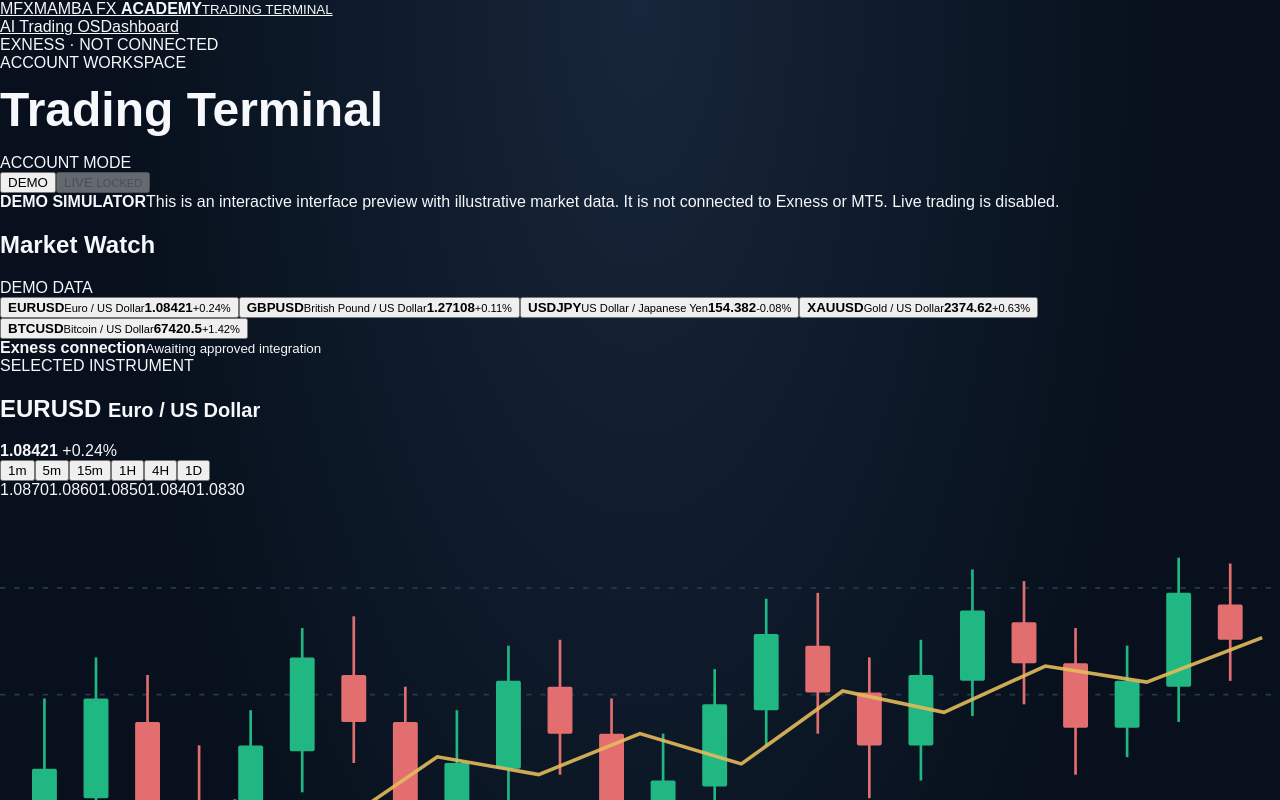
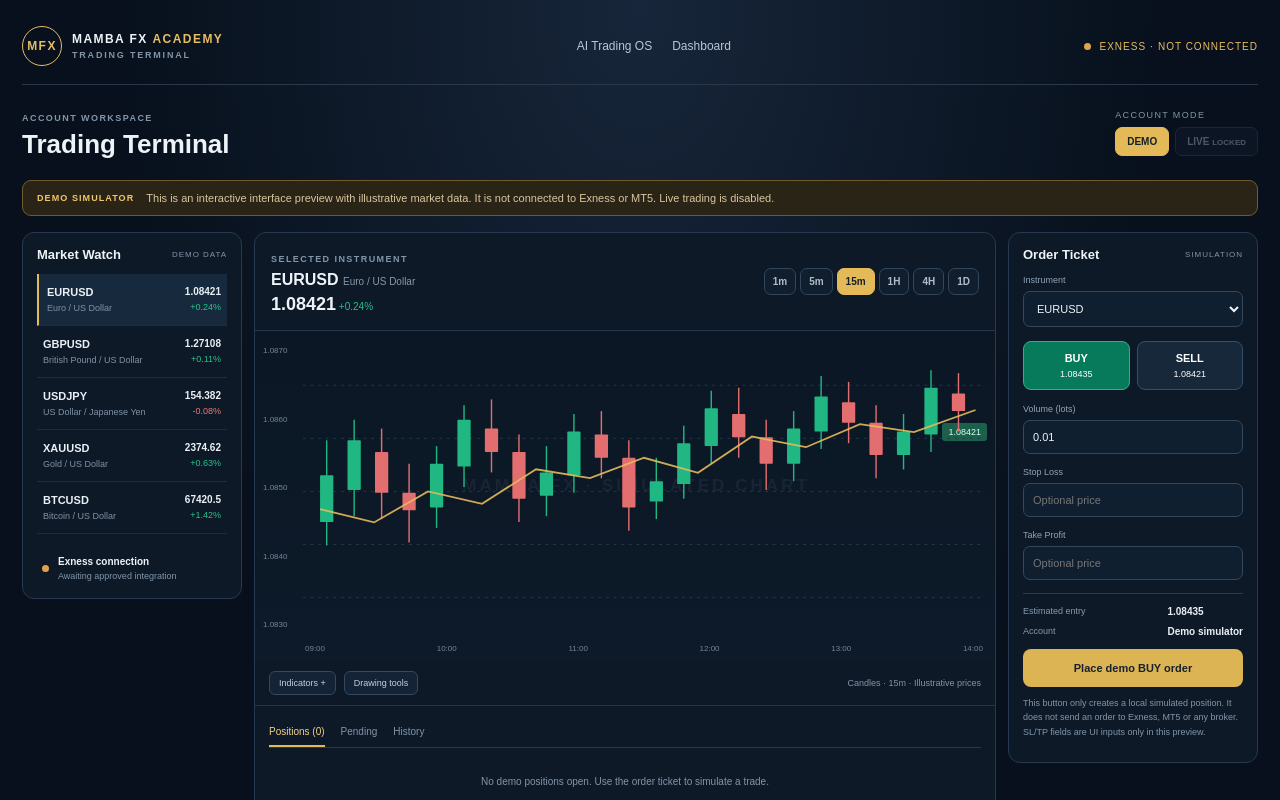
Before and after one commit to goodcyadesuyi-droid/Goodcy-website, a Next.js app in the folder authkit-app/: page /terminal in a window 1280 px wide. Shown: the top 800 px of the page. Built offline with nearby package versions, Linux system fonts and the light colour scheme; what @workos-inc/authkit-nextjs would draw is missing.

Commit message:
Style Mamba FX trading terminal preview

```diff
--- a/authkit-app/app/globals.css
+++ b/authkit-app/app/globals.css
@@ -92,3 +92,64 @@
 .os-primary{background:#f4bd50;color:#101827}
 .os-secondary{border:1px solid #53647a;color:#e9d29b}
 @media(max-width:650px){.os-shell{padding:16px}.os-grid{grid-template-columns:1fr}.os-wide{grid-column:auto}.os-hero{padding:38px 0 26px}.os-topbar{align-items:flex-start}}
+
+
+/* Mamba FX Trading Terminal preview */
+.terminal-shell{width:min(1600px,100%);margin:0 auto;padding:18px 22px 34px;color:#edf3f7}
+.terminal-header{display:flex;align-items:center;justify-content:space-between;gap:18px;padding:8px 0 18px;border-bottom:1px solid #29394b}
+.terminal-brand{display:flex;align-items:center;gap:10px;text-decoration:none;font-size:12px;font-weight:900;letter-spacing:.12em}
+.terminal-brand b{color:#e7bd64}.terminal-brand small{display:block;color:#8394a7;font-size:9px;letter-spacing:.2em;margin-top:4px}
+.terminal-mark{width:40px;height:40px;border:1px solid #e7bd64;border-radius:50%;display:grid;place-items:center;color:#e7bd64;font-size:12px}
+.terminal-header-links{display:flex;gap:20px}.terminal-header-links a{font-size:12px;color:#b9c7d6;text-decoration:none}
+.terminal-mode{font-size:10px;color:#e7bd64;letter-spacing:.1em;display:flex;align-items:center;gap:8px}
+.terminal-dot{width:7px;height:7px;background:#e0a34a;border-radius:50%;display:inline-block}
+.terminal-toolbar{display:flex;justify-content:space-between;align-items:center;gap:18px;padding:22px 0}
+.terminal-toolbar h1{font-size:26px;margin:5px 0 0}.terminal-eyebrow{font-size:9px;letter-spacing:.16em;color:#8295a9;font-weight:800}
+.terminal-account>span{display:block;color:#8295a9;font-size:9px;letter-spacing:.15em;margin-bottom:7px}.terminal-account>div{display:flex;gap:6px}
+.terminal-account button,.terminal-timeframes button{border:1px solid #33475c;background:#111e2d;color:#aebdcb;padding:8px 11px;border-radius:7px;font-size:10px;font-weight:800}
+.terminal-account button.active,.terminal-timeframes button.active{background:#e4b957;color:#14202b;border-color:#e4b957}
+.terminal-account button:disabled{opacity:.42;cursor:not-allowed}.terminal-account button small{font-size:8px}
+.terminal-warning{display:flex;align-items:center;gap:12px;padding:11px 14px;background:#2a2417;border:1px solid #715a2e;border-radius:9px;color:#d8c79e;font-size:11px;margin-bottom:16px}
+.terminal-warning strong{color:#f0c66a;white-space:nowrap;font-size:9px;letter-spacing:.12em}
+.terminal-layout{display:grid;grid-template-columns:220px minmax(0,1fr) 250px;gap:12px;align-items:start}
+.terminal-watchlist,.terminal-main,.terminal-ticket{background:#0d1927;border:1px solid #26394e;border-radius:12px;min-width:0}
+.terminal-watchlist,.terminal-ticket{padding:14px}
+.terminal-panel-title{display:flex;justify-content:space-between;align-items:center;margin-bottom:12px}.terminal-panel-title h2{font-size:13px;margin:0}.terminal-panel-title>span{font-size:8px;color:#8295a9;letter-spacing:.12em}
+.market-row{width:100%;display:flex;justify-content:space-between;gap:8px;text-align:left;padding:12px 6px;border:0;border-bottom:1px solid #1d2d40;background:transparent;color:#eaf0f5;cursor:pointer}
+.market-row.selected{background:#172a3d;border-left:2px solid #e4b957;padding-left:8px}
+.market-row span:first-child{min-width:0}.market-row b,.market-row small{display:block}.market-row b{font-size:11px}.market-row small{font-size:9px;color:#8192a5;margin-top:5px;white-space:normal}
+.market-quote{text-align:right;white-space:nowrap}.market-quote b{font-size:10px}.market-quote small{font-size:9px}
+.positive{color:#27c28b!important}.negative{color:#ef7779!important}
+.terminal-connection{display:flex;align-items:center;gap:9px;padding:12px 5px 3px;margin-top:10px}.terminal-connection b,.terminal-connection small{display:block}.terminal-connection b{font-size:10px}.terminal-connection small{font-size:9px;color:#8295a9;margin-top:4px}
+.terminal-chart-head{display:flex;align-items:center;justify-content:space-between;gap:12px;padding:15px 16px;border-bottom:1px solid #23364a}
+.terminal-chart-head h2{font-size:16px;margin:5px 0}.terminal-chart-head h2 small{font-size:10px;color:#8798aa;font-weight:400}.terminal-chart-head strong{font-size:18px}.terminal-chart-head .positive{font-size:10px}
+.terminal-timeframes{display:flex;gap:4px;flex-wrap:wrap;justify-content:flex-end}.terminal-timeframes button{padding:7px 8px}
+.terminal-chart{height:330px;position:relative;padding:10px 10px 28px 48px;overflow:hidden;background:linear-gradient(180deg,#0b1724,#0d1a29)}
+.terminal-chart svg{width:100%;height:100%;position:relative;z-index:1}
+.chart-grid{position:absolute;left:8px;top:15px;bottom:32px;display:flex;flex-direction:column;justify-content:space-between;color:#72869b;font-size:8px}
+.chart-watermark{position:absolute;left:28%;top:44%;font-size:17px;letter-spacing:.18em;color:#8da1b6;opacity:.09;font-weight:900;pointer-events:none}
+.chart-current-price{position:absolute;right:8px;top:28%;font-size:9px;background:#1a604a;color:#d8fff1;padding:4px 6px;border-radius:3px}
+.chart-bottom-labels{position:absolute;left:50px;right:12px;bottom:8px;display:flex;justify-content:space-between;color:#71849a;font-size:8px}
+.terminal-chart-tools{display:flex;align-items:center;gap:8px;padding:10px 14px;border-bottom:1px solid #23364a}
+.terminal-chart-tools button{border:1px solid #34495e;background:#142336;color:#c4d0dc;padding:6px 9px;border-radius:6px;font-size:9px}
+.terminal-chart-tools span{margin-left:auto;color:#8295a9;font-size:9px;text-align:right}
+.terminal-trades{padding:12px 14px;min-height:150px}
+.terminal-tabs{display:flex;gap:16px;border-bottom:1px solid #26394e}
+.terminal-tabs button{padding:8px 0;border:0;border-bottom:2px solid transparent;background:transparent;color:#8295a9;font-size:10px}
+.terminal-tabs button.active{border-color:#e4b957;color:#f2d18b}
+.terminal-empty{padding:28px 6px;text-align:center;color:#8295a9;font-size:10px}
+.position-table{overflow-x:auto}.position-row{display:grid;grid-template-columns:1.1fr .7fr .7fr 1fr .8fr;gap:8px;align-items:center;padding:10px 4px;border-bottom:1px solid #1e3044;font-size:9px;min-width:420px}
+.position-head{color:#8193a7;font-size:8px}.position-row button{background:#26384b;border:1px solid #42566b;border-radius:5px;color:#f1c977;padding:6px;font-size:8px}
+.terminal-ticket label{display:block;color:#91a3b7;font-size:9px;margin:13px 0}.terminal-ticket input,.terminal-ticket select{display:block;width:100%;margin-top:6px;padding:10px 9px;border:1px solid #33485d;border-radius:7px;background:#101f30;color:#edf3f7;font-size:11px;outline:none}
+.ticket-side{display:grid;grid-template-columns:1fr 1fr;gap:7px;margin:14px 0}
+.ticket-side button{border:1px solid #35516a;border-radius:8px;padding:10px 6px;color:white;font-size:11px;font-weight:900;background:#17283a}
+.ticket-side button small{display:block;font-size:9px;margin-top:5px;font-weight:500}
+.ticket-side .buy.active{background:#087a5c;border-color:#21b889}.ticket-side .sell.active{background:#a63f4a;border-color:#e06c76}
+.ticket-summary{display:grid;grid-template-columns:1fr auto;gap:9px;padding:12px 0;border-top:1px solid #293b4e;color:#8799ac;font-size:9px}
+.ticket-summary b{color:#e9eff5;font-size:10px}
+.ticket-submit{width:100%;border:0;border-radius:8px;padding:13px;background:#dcb454;color:#18212a;font-size:11px;font-weight:900;cursor:pointer}
+.ticket-disclaimer{font-size:9px;line-height:1.6;color:#8295a9}
+.terminal-notice{margin-top:13px;padding:12px 14px;border:1px solid #34475b;border-radius:8px;background:#101f30;color:#c4d0dc;font-size:10px}
+.terminal-footer{padding:20px 0;color:#74869a;font-size:9px;text-align:center}
+@media(max-width:1100px){.terminal-layout{grid-template-columns:190px minmax(0,1fr)}.terminal-ticket{grid-column:1/-1;display:grid;grid-template-columns:repeat(2,minmax(0,1fr));gap:0 14px}.terminal-ticket .terminal-panel-title,.terminal-ticket .ticket-side,.terminal-ticket .ticket-summary,.terminal-ticket .ticket-submit,.terminal-ticket .ticket-disclaimer{grid-column:1/-1}}
+@media(max-width:700px){.terminal-shell{padding:12px}.terminal-header{flex-wrap:wrap}.terminal-header-links{order:3;width:100%}.terminal-mode{font-size:8px}.terminal-toolbar{align-items:flex-start;flex-direction:column}.terminal-layout{grid-template-columns:1fr}.terminal-watchlist{display:grid;grid-template-columns:repeat(2,minmax(0,1fr));gap:0 8px}.terminal-watchlist .terminal-panel-title,.terminal-watchlist .terminal-connection{grid-column:1/-1}.terminal-chart-head{align-items:flex-start;flex-direction:column}.terminal-chart{height:260px}.terminal-ticket{grid-column:auto;display:block}.terminal-ticket .terminal-panel-title,.terminal-ticket .ticket-side,.terminal-ticket .ticket-summary,.terminal-ticket .ticket-submit,.terminal-ticket .ticket-disclaimer{grid-column:auto}.terminal-warning{align-items:flex-start;flex-direction:column;gap:5px}.terminal-chart-tools{flex-wrap:wrap}.terminal-chart-tools span{width:100%;margin-left:0;text-align:left}}
```
